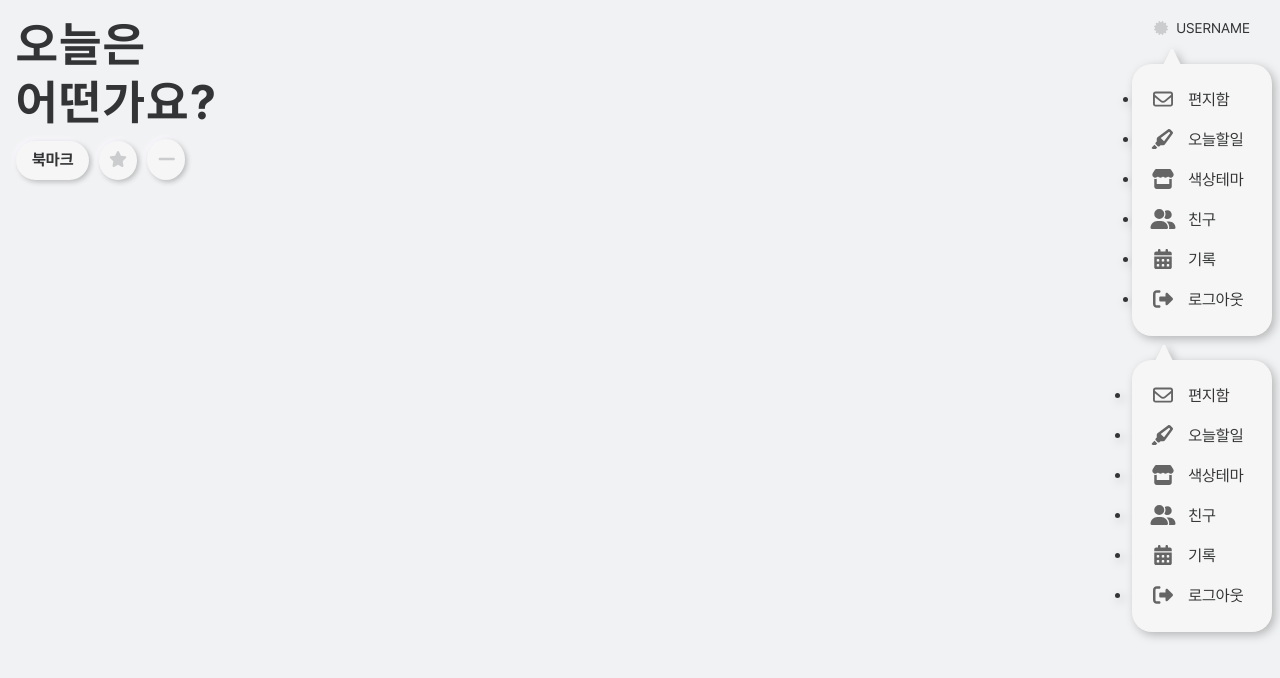
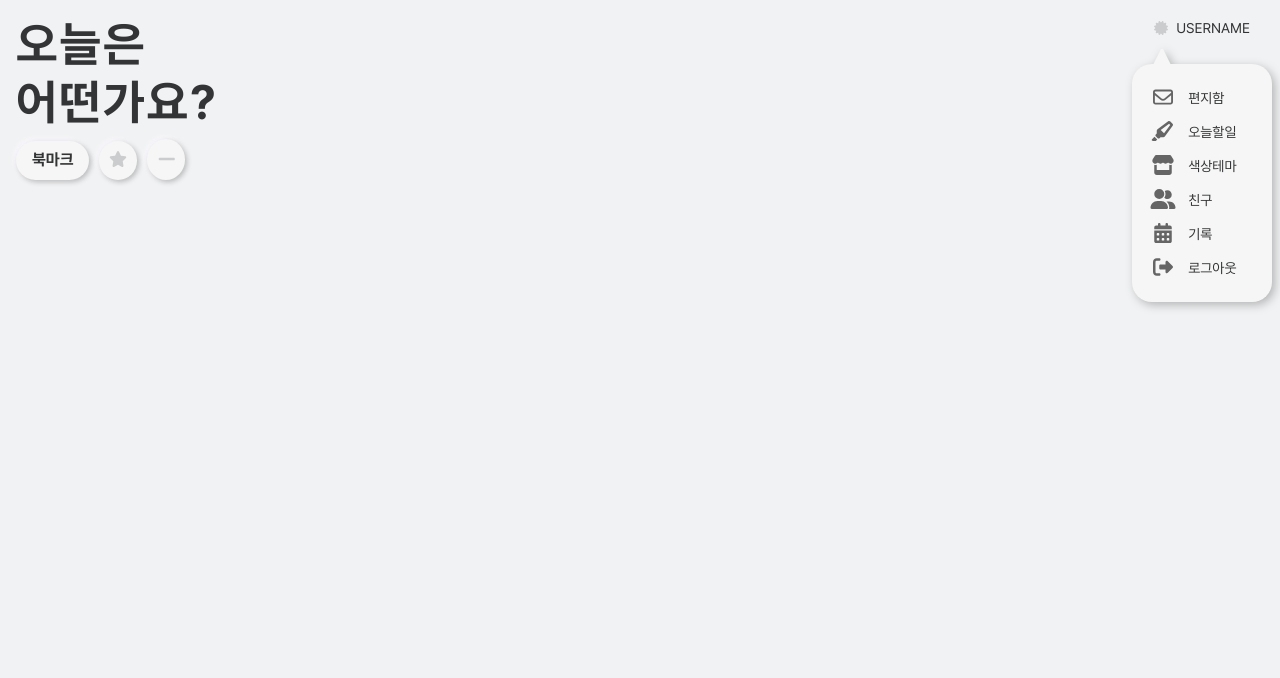
Before and after one commit to codestates-seb/seb40_main_029, a React (Create React App) app in the folder client/: page / in a window 1280 px wide. Both pictures are taken after a click on the element "USERNAME". Shown: the top 678 px of the page. Built offline with nearby package versions, Linux system fonts and the light colour scheme.

Commit message:
feat : nav style 1, 2안

```diff
--- a/client/src/components/nav/nav.js
+++ b/client/src/components/nav/nav.js
@@ -1,5 +1,4 @@
 import styled from "styled-components";
-import Button from "../common/Button";
 import { FontAwesomeIcon } from '@fortawesome/react-fontawesome';
 import {
   faEnvelope
@@ -7,9 +6,9 @@ import {
 import {
   faStore, faHighlighter, faUserGroup, faCalendarDays, faRightFromBracket
 } from '@fortawesome/free-solid-svg-icons';
-import './nav.css';
 
 const Bubble = styled.nav`
+  list-style: none;
   background-color: #F6F6F6;
   padding: 16px 8px;
   margin: 8px;
@@ -18,63 +17,43 @@ const Bubble = styled.nav`
   position: relative;
   filter: drop-shadow(3px 3px 5px rgba(0, 0, 0, 0.25));
 
-  &:before {
+  &:after {
     content: '';
     position: absolute;
-    top: -30px;
-    translate: calc(50%);
+    top: -25px;
+    left: 10%;
     width: 2px;
     background-color: transparent;
     border-bottom: 30px solid #F6F6F6;
     border-left: 15px solid transparent;
     border-right: 15px solid transparent;
     border-top: 10px solid transparent;
-    border-radius: 5px;
-  }
-`;
-
-const Bubble2 = styled.nav`
-  background-color: #F6F6F6;
-  padding: 16px 8px;
-  margin: 8px;
-  margin-top: 24px;
-  border-radius: 20px;
-  position: relative;
-  filter: drop-shadow(3px 3px 5px rgba(0, 0, 0, 0.25));
-
-  &:before {
-    content: '';
-    position: absolute;
-    top: -25px;
-    translate: calc(50%);
-    width: 2px;
-    background-color: transparent;
-    border-bottom: 30px solid #F6F6F6;
-    border-left: 15px solid transparent;
-    border-right: 15px solid transparent;
-    border-top: 10px solid transparent;
-    border-radius: 5px;
   }
 
   svg {
     width: 30px;
     padding-right: 10px;
     path {
-      /* color: #333435; */
       color: #656565;
     }
   }
 
   li {
+    list-style: none;
     border-radius: 20px;
-    padding: 8px;
-    &:hover {
+    padding: 4px 8px;
+    margin: 2px 0;
+    span {
+      font-size: 14px;
+    }
+    &:hover,
+    &:active {
       background-color: #fff;
     }
   }
 `;
 
-const Bubble4 = styled.nav`
+const Bubble2 = styled.nav`
   background-color: #F6F6F6;
   padding: 16px 0;
   margin: 8px;
@@ -87,30 +66,31 @@ const Bubble4 = styled.nav`
     content: '';
     position: absolute;
     top: -25px;
-    translate: calc(50%);
+    left: 10%;
     width: 2px;
     background-color: transparent;
     border-bottom: 30px solid #F6F6F6;
     border-left: 15px solid transparent;
     border-right: 15px solid transparent;
     border-top: 10px solid transparent;
-    border-radius: 5px;
   }
 
   svg {
     width: 30px;
     padding-right: 10px;
     path {
-      /* color: #333435; */
       color: #656565;
     }
   }
 
   li {
-    /* border-radius: 20px; */
-    padding: 8px;
+    list-style: none;
+    padding: 4px 8px;
     padding-left: 16px;
-    margin: 0;
+    margin: 2px 0;
+    span {
+      font-size: 14px;
+    }
     &:hover {
       background-color: #fff;
     }
@@ -120,97 +100,63 @@ const Bubble4 = styled.nav`
 const Nav = () => {
   return (
     <>
-      {/* <Bubble>
-        <ul>
-          <li>
-            <Button size="circle">
-              <FontAwesomeIcon icon={faEnvelope} />
-            </Button>
-            편지함
-          </li>
-          <li>
-            <Button size="circle">
-              <FontAwesomeIcon icon={faHighlighter} />
-            </Button>
-            오늘할일</li>
-          <li>
-            <Button size="circle">
-              <FontAwesomeIcon icon={faStore} />
-            </Button>
-            색상테마</li>
-          <li>
-            <Button size="circle">
-              <FontAwesomeIcon icon={faUserGroup} />
-            </Button>
-            친구</li>
-          <li>
-            <Button size="circle">
-              <FontAwesomeIcon icon={faCalendarDays} />
-            </Button>
-            기록</li>
-          <li>
-            <Button size="circle">
-              <FontAwesomeIcon icon={faRightFromBracket} />
-            </Button>
-            로그아웃</li>
-        </ul>
-      </Bubble> */}
-
-      <Bubble2>
+      <Bubble>
         <ul>
           <li>
             <FontAwesomeIcon icon={faEnvelope} size='lg' />
-            편지함
+            <span>편지함</span>
           </li>
           <li>
             <FontAwesomeIcon icon={faHighlighter} size='lg' />
-            오늘할일
+            <span>오늘할일</span>
           </li>
           <li>
-              <FontAwesomeIcon icon={faStore} size='lg' />
-            색상테마
+            <FontAwesomeIcon icon={faStore} size='lg' />
+            <span>색상테마</span>
           </li>
           <li>
               <FontAwesomeIcon icon={faUserGroup} size='lg' />
-            친구</li>
+              <span>친구</span>
+          </li>
           <li>
             <FontAwesomeIcon icon={faCalendarDays} size='lg' />
-            기록
+            <span>기록</span>
           </li>
           <li>
             <FontAwesomeIcon icon={faRightFromBracket} size='lg' />
-            로그아웃
+            <span>로그아웃</span>
           </li>
         </ul>
-      </Bubble2>
+      </Bubble>
 
-      <Bubble4>
-        <ul>
+      {/* <Bubble2>
+      <ul>
           <li>
             <FontAwesomeIcon icon={faEnvelope} size='lg' />
-            편지함
+            <span>편지함</span>
           </li>
           <li>
             <FontAwesomeIcon icon={faHighlighter} size='lg' />
-            오늘할일
+            <span>오늘할일</span>
           </li>
           <li>
-              <FontAwesomeIcon icon={faStore} size='lg' />
-            색상테마
+            <FontAwesomeIcon icon={faStore} size='lg' />
+            <span>색상테마</span>
           </li>
           <li>
               <FontAwesomeIcon icon={faUserGroup} size='lg' />
-            친구</li>
+              <span>친구</span>
+          </li>
           <li>
             <FontAwesomeIcon icon={faCalendarDays} size='lg' />
-            기록
+            <span>기록</span>
           </li>
           <li>
             <FontAwesomeIcon icon={faRightFromBracket} size='lg' />
-            로그아웃
+            <span>로그아웃</span>
           </li>
         </ul>
-      </Bubble4>
+      </Bubble2> */}
     </>
   )
 }
```
